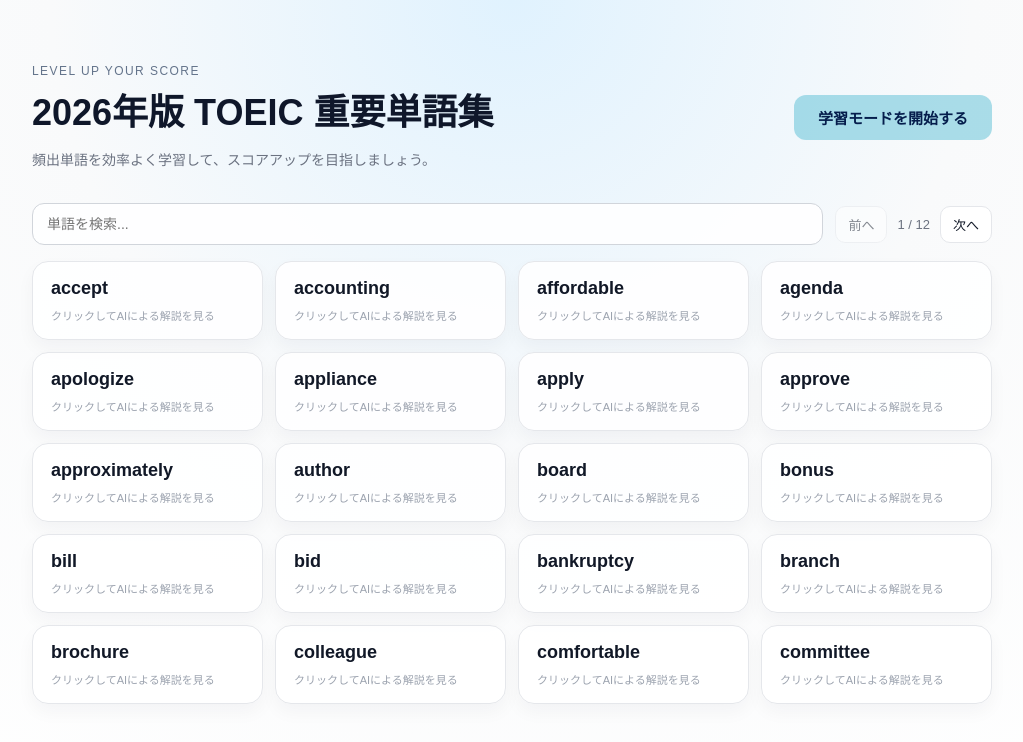
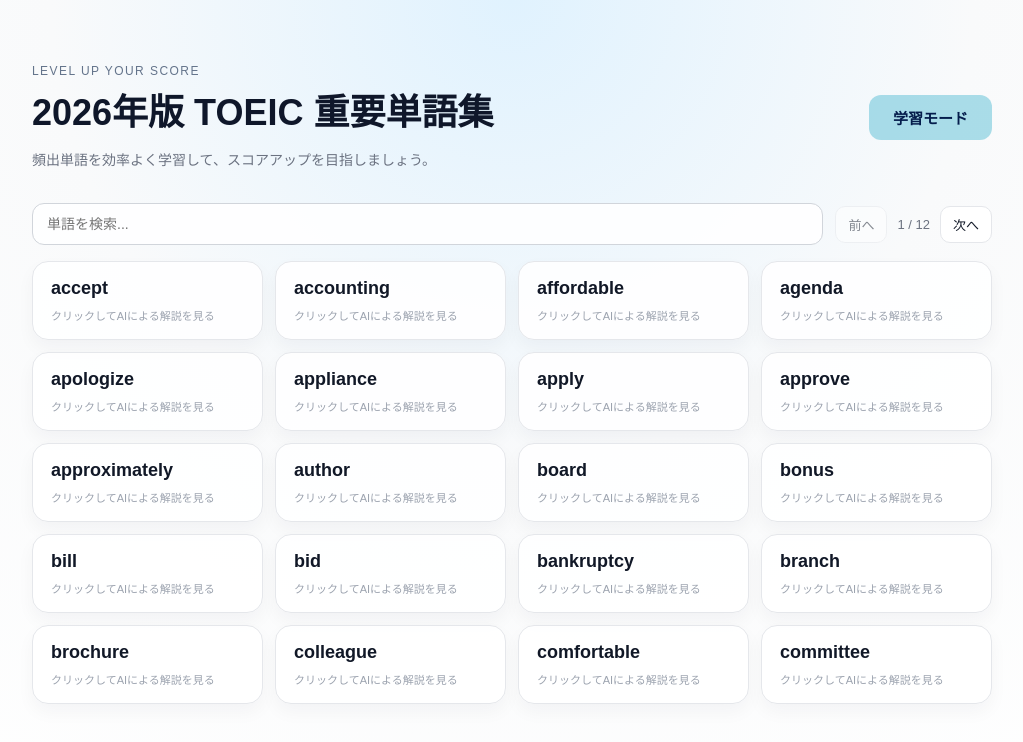
Before and after one commit to Rainnnnnnnn-maker/toeic_website_ver2.0, a Next.js app: page / in a window 1280 px wide. Shown: the top 742 px of the page, without its empty margins (128-1151 px from the left). Built offline with nearby package versions, Linux system fonts and the light colour scheme.

Commit message:
fix botton style

```diff
--- a/src/app/page.module.css
+++ b/src/app/page.module.css
@@ -63,7 +63,7 @@
 }
 
 .ctaButton:hover {
-  background-color: rgba(59, 130, 246, 0.25);
+  background-color: rgba(189, 192, 196, 0.25);
   transform: translateY(-2px);
 }
 
--- a/src/app/page.tsx
+++ b/src/app/page.tsx
@@ -18,7 +18,7 @@ export default function Home() {
             </p>
           </div>
           <Link href="/study" className={styles.ctaButton}>
-            学習モードを開始する
+            学習モード
           </Link>
         </header>
         <WordsListClient words={words} />
```
